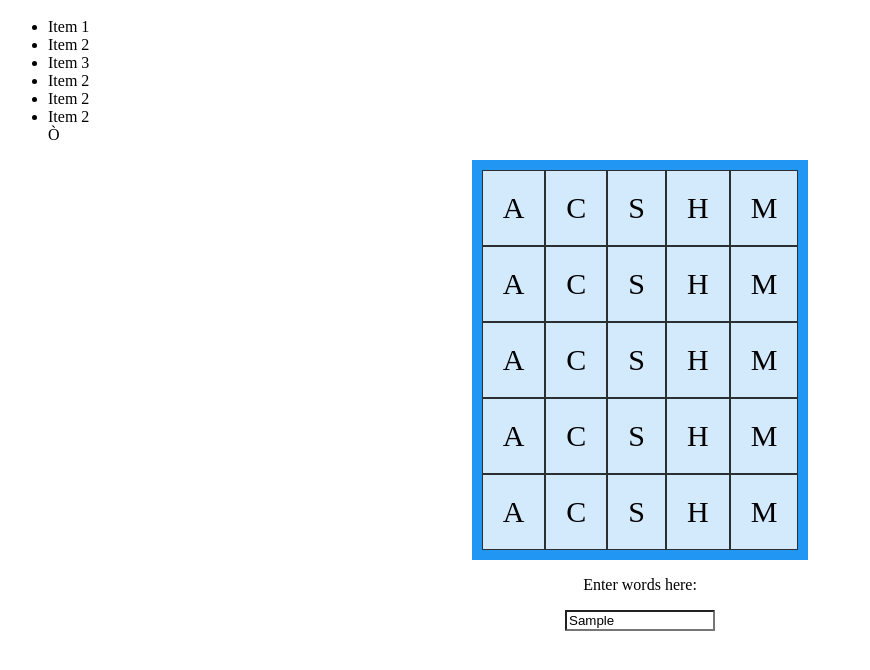
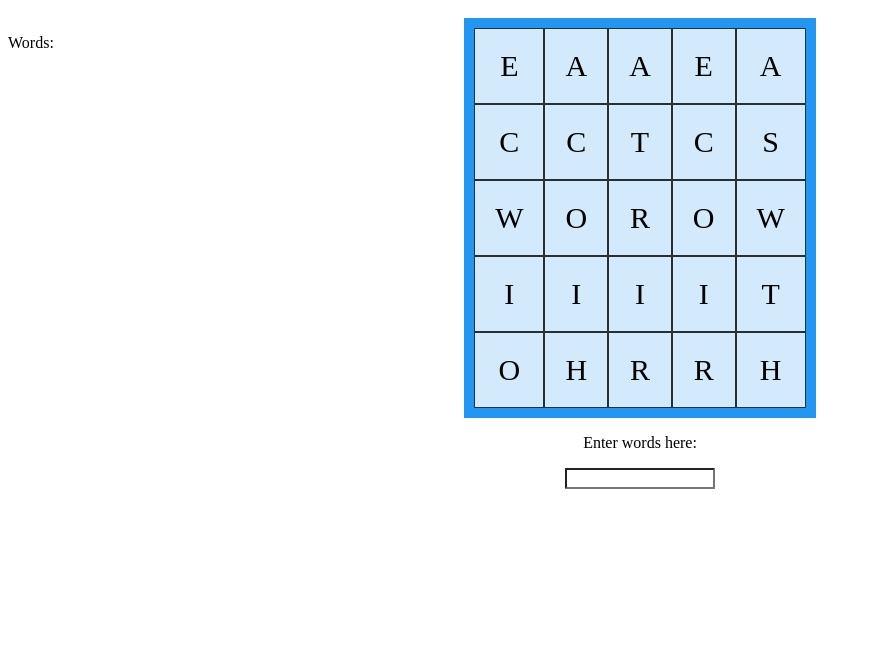
Before and after one commit to lmiller36/Boggle, a plain HTML site: page boggle.html in a window 1280 px wide. Both pictures are taken after typing "Sample", "Sample", "Sample", "Sample", "Sample", "Sample" into the empty fields and a click on the button "Submit". Shown: the part 48-718 px from the top of the page, without its empty margins (0-870 px from the left). Drawn offline with Linux system fonts and the light colour scheme.

Commit message:
Side menu moved and randomized board

```diff
--- a/boggle.html
+++ b/boggle.html
@@ -25,9 +25,7 @@
 	text-align: center;
 }
 .center{
-		display: flex;
-		align-items: center;
-		justify-content: center;
+
 }
 .setup{
 	text-align: -moz-center; text-align: -webkit-center;
@@ -38,13 +36,64 @@
 .rightMenu{
 	/*text-align: -moz-left; text-align: -webkit-left;*/
 	display: absolute;
+	position: absolute;
 
+}
+.centerContent{
+	display: flex;
+	align-items: center;
+	justify-content: center;
 }
 
 </style>
 
 <script type="text/javascript">
 	document.numberOfPlayers = 1;
+	document.boggleDice = ["AAAFRS","AAEEEE","AAFIRS","ADENNN","AEEEEM",
+	"AEEGMU","AEGMNN","AFIRSY","BJKQXZ","CCNSTW",
+	"CEIILT","CEILPT","CEIPST","DDLNOR","DHHLOR",
+	"DHHNOT","DHLNOR","EIIITT","EMOTTT","ENSSSU",
+	"FIPRSY","GORRVW","HIPRRY","NOOTUW","OOOTTU"
+	];
+
+	function submitWord(obj){
+		// Get word
+		let word = obj.value;
+
+		// Reset to blank
+		obj.value = ""
+
+		// Add word to list
+		var listElement  = document.createElement("li");
+		listElement.id = word;
+		listElement.innerText = word;
+		document.getElementById("wordList").appendChild(listElement);
+
+	}
+
+	function shuffledBoard(){
+		var newBoardDice = JSON.parse(JSON.stringify(document.boggleDice));
+		var board = [];
+		for(let i = newBoardDice.length - 1; i > 0; i--){
+			const j = Math.floor(Math.random() * i)
+			const temp = newBoardDice[i]
+			newBoardDice[i] = newBoardDice[j]
+			newBoardDice[j] = temp
+		}
+		for(var i = 0; i < newBoardDice.length / 5; i++){
+			var arr = [];
+			for(var j = 0;j < 5;j ++){
+				var str = newBoardDice[i];
+				var index = Math.floor(Math.random() * str.length);
+				var letter = str.substring(index,index+1);
+				arr.push(letter);
+			}
+			board.push(arr);
+		}
+
+		return board;
+	}
+
 	function changeNumberOfPlayers(change){
 		document.numberOfPlayers = Math.max(1,document.numberOfPlayers + change);
 		document.getElementById("numPlayers").innerText = "Number of players: "+document.numberOfPlayers;
@@ -68,9 +117,13 @@
 		document.letters = arr;
 		console.log(arr);
 
-		var cheating2d=[["A","C","S","H","M"],["A","C","S","H","M"],["A","C","S","H","M"],["A","C","S","H","M"],["A","C","S","H","M"]];
+		// var cheating2d=[["A","C","S","H","M"],["A","C","S","H","M"],["A","C","S","H","M"],["A","C","S","H","M"],["A","C","S","H","M"]];
+		var shuffled = shuffledBoard();
+
+
+
 		finished = 1;
-		arr = cheating2d;
+		arr = shuffled;
 		if(finished){
 			for(var i = 0; i < 5; i++){
 				for(var j = 0; j < 5; j++){
@@ -82,11 +135,10 @@
 				}
 			}
 
-			document.getElementById("setupBoard").style.display = "none";
-			document.getElementById("setupNumPlayers").style.display = "none";
-			document.getElementById("submitSetupButton").style.display = "none";
-
-			document.getElementById("finishedBoard").style.display = "";
+			document.getElementById("setup").style.display = "none";
+			// document.getElementById("setupNumPlayers").style.display = "none";
+			// document.getElementById("submitSetupButton").style.display = "none";
+			document.getElementById("game").style.display = "";
 		}
 
 	}
@@ -95,29 +147,17 @@
 <body>
 	<h1 class="header">Lorne's Boggle Game</h1>
 	<div id = "rightMenu" class="rightMenu">
-		<ul>
-			<li>Item 1</li>
-			<li>Item 2</li>
-			<li>Item 3</li>
-			<li>Item 2</li>
-			<li>Item 2</li>
-			<li>Item 2</li>Ò
+		<p>Words:</p>
+		<ul id = "wordList">
 		</ul>
 
 	</div>
+	<div id = "center" class = "centerContent">
+		<div id ="setup">
 			<div class = "setup" id = "setupNumPlayers">
 				<button onclick="changeNumberOfPlayers(1)">+</button>
 				<button onclick="changeNumberOfPlayers(-1)">-</button>
 				<p id = "numPlayers">Number of players: 1</p>
-	</div>
-	<div id="finishedBoard" class = "center" style="display: none">
-		<div id = "grid-container" class="grid-container">
-		</div>
-
-	</div>
-	<div id ="wordInputDiv" style="text-align: -moz-center; text-align: -webkit-center;">
-		<p>Enter words here:</p>
-		<input id="wordsInput" style="border-radius: 1px; width: 150px; margin-bottom: 50px;" type="text" name="username">
 			</div>
 			<div id ="setupBoard" class = "center">
 				<div id ="grid" class="grid-container">
@@ -211,10 +251,19 @@
 			<div class = "setup" id="submitSetupButton">
 				<button onclick="submitBoard()	">Submit</button>
 			</div>
+		</div>
+		<div id = "game" style="display: none">
+			<div id="finishedBoard" class = "center">
+				<div id = "grid-container" class="grid-container">
+				</div>
 
-
-
-
+			</div>
+			<div id ="wordInputDiv" style="text-align: -moz-center; text-align: -webkit-center;">
+				<p>Enter words here:</p>
+				<input id="wordsInput" style="border-radius: 1px; width: 150px; margin-bottom: 50px;" type="text" name="username" onchange="submitWord(this)">
+			</div>
+		</div>
+	</div>
 </body>
 
 </html>
```
Lines whose indentation alone changed are shown as unchanged.
